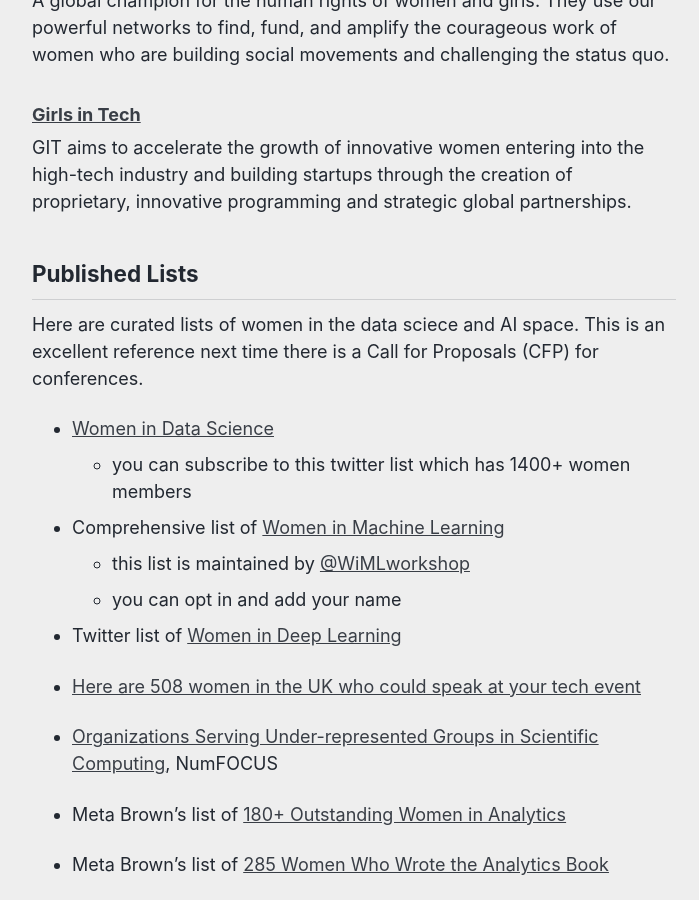
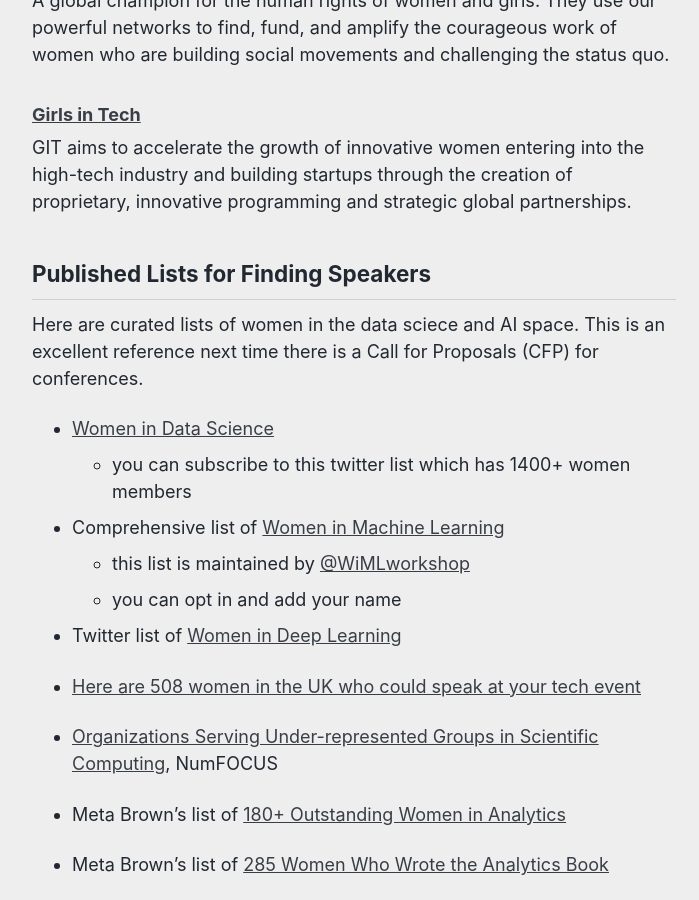
Before and after one commit to reshamas/reshamas.github.io, a Jekyll site: the page built from _posts/2018-05-09-resource-guide-for-women-in-data-science.md, in a window 1280 px wide and 900 px high, scrolled down 5572 px. Shown: the whole window, without its empty margins (286-985 px from the left). Built offline with Jekyll 4.4.1, drawn with Linux system fonts in a browser that asks for light colours; comment, search, counter and statistics services are not loaded.

Commit message:
Update 2018-05-09-resource-guide-for-women-in-data-science.md

```diff
--- a/_posts/2018-05-09-resource-guide-for-women-in-data-science.md
+++ b/_posts/2018-05-09-resource-guide-for-women-in-data-science.md
@@ -154,7 +154,7 @@
 ### [Girls in Tech](https://girlsintech.org)
 GIT aims to accelerate the growth of innovative women entering into the high-tech industry and building startups through the creation of proprietary, innovative programming and strategic global partnerships.
 
-## Published Lists
+## Published Lists for Finding Speakers
 Here are curated lists of women in the data sciece and AI space.  This is an excellent reference next time there is a Call for Proposals (CFP) for conferences.
 
 - [Women in Data Science](https://twitter.com/BecomingDataSci/lists/women-in-data-science/members)
```
